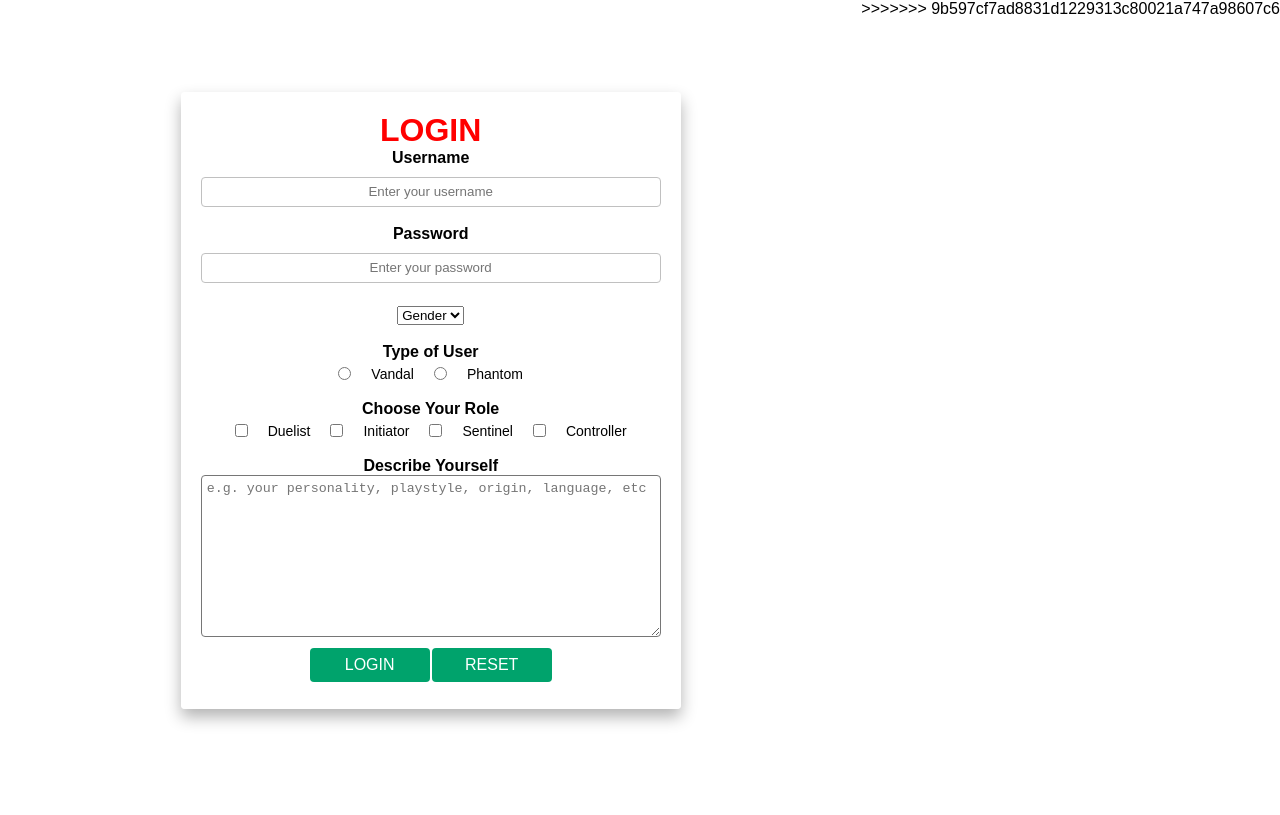
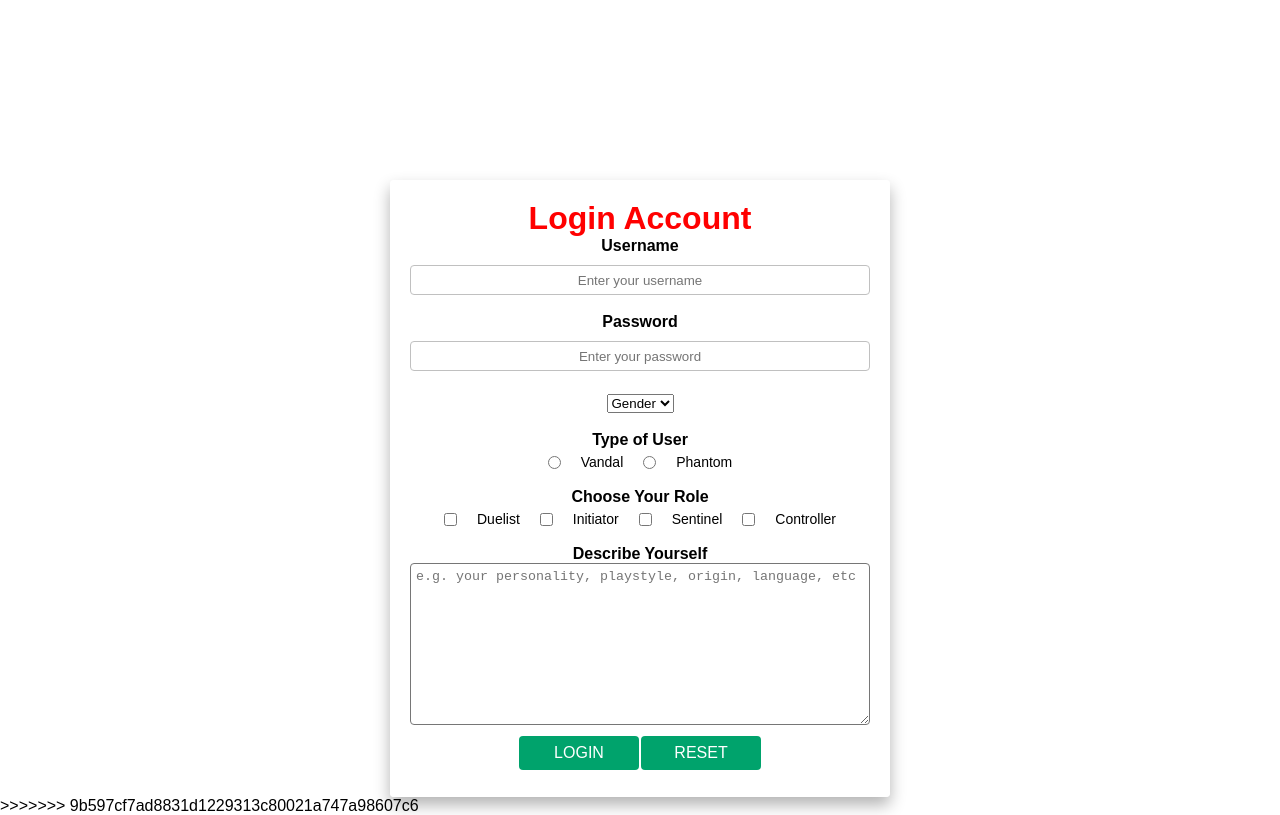
Before and after one commit to DavidMorganNeuron/web-profile, a plain HTML site: page tugas2.html in a window 1280 px wide. Drawn offline with Linux system fonts and the light colour scheme.

Commit message:
Initial commit

```diff
--- a/style2.css
+++ b/style2.css
@@ -5,10 +5,9 @@
 }
 
 body {
-    min-height: 100vh;
+    height: 100vh;
     background-image: url(valorant.jpg);
     background-size: cover;
-    display: flex;
     font-family: arial;
 }
 
--- a/tugas2.html
+++ b/tugas2.html
@@ -7,9 +7,10 @@
     <link rel="stylesheet" href="style2.css" />
   </head>
   <body>
+    <br><br><br><br><br><br><br><br><br><br>
     <div class="container">
       <form action="">
-        <h1><b>LOGIN</b></h1>
+        <h1>Login Account</h1>
         <div class="form-group">
           <label for="uname"><b>Username</b></label>
           <input
```
